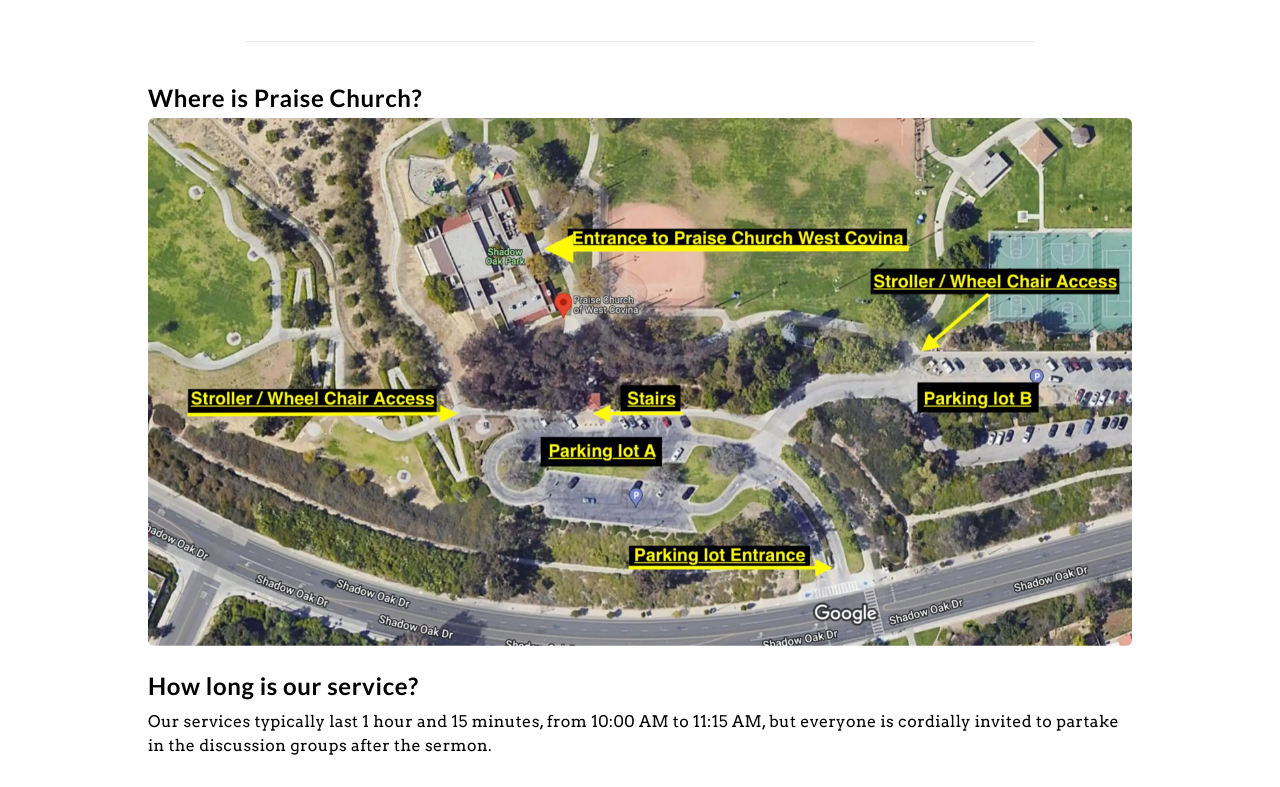
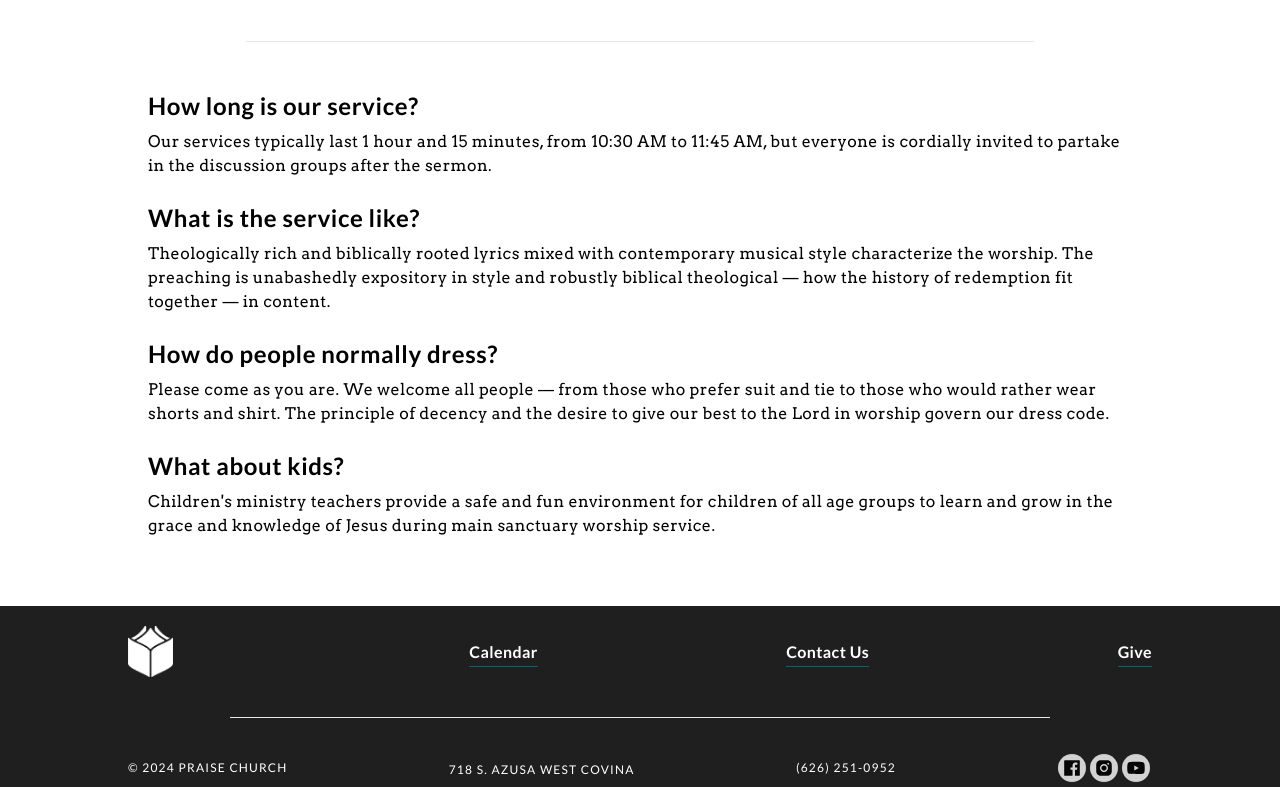
Before and after one commit to PraiseChurch/web, a Next.js app: page /visit in a window 1280 px wide. Shown: the part 987-1774 px from the top of the page. Built offline with nearby package versions, Linux system fonts and the light colour scheme.

Commit message:
chore: update address, google maps link, times, remove legacy maps

```diff
--- a/src/app/modules/Footer.tsx
+++ b/src/app/modules/Footer.tsx
@@ -24,7 +24,10 @@ export const Footer: React.FC = () => {
         <div className="container mx-auto flex flex-col items-center md:flex-row md:w-2/3 md:justify-between">
           <div className="h-1/3 my-1">
             <span className="border-b border-accent-green hover:border-white py-1">
-              <Link href="https://calendar.google.com/calendar/u/3?cid=cHJhaXNlY2h1cmNod2NAZ21haWwuY29t" target="_blank">
+              <Link
+                href="https://calendar.google.com/calendar/u/3?cid=cHJhaXNlY2h1cmNod2NAZ21haWwuY29t"
+                target="_blank"
+              >
                 <Typography variant="button">Calendar</Typography>
               </Link>
             </span>
@@ -53,9 +56,13 @@ export const Footer: React.FC = () => {
           <Typography variant="navSubheading" color="text-white">
             &copy; {currentYear} Praise Church
           </Typography>
-          <Link href="https://www.google.com/maps/place/Shadow+Oak+Park/@34.019624,-117.9025796,17z/data=!3m1!4b1!4m6!3m5!1s0x80c32a22a97be2b1:0xa7984eaf0c6e986a!8m2!3d34.019624!4d-117.9000047!16s%2Fg%2F1thxwhcf?entry=ttu" target="_blank">
+          <Link
+            href="https://maps.app.goo.gl/GQGxeBqrv9CMDAqN7"
+            target="_blank"
+            aria-label="Google Maps link to Praise Church West Covina"
+          >
             <Typography variant="navSubheading" color="text-white">
-              Shadow Oak Park, West Covina, CA 91792
+              718 S. Azusa West Covina
             </Typography>
           </Link>
           <Typography variant="navSubheading" color="text-white">
@@ -64,13 +71,19 @@ export const Footer: React.FC = () => {
         </div>
         <div className="flex items-center justify-center pb-1 md:pb-0">
           <div className="bg-white hover:opacity-100 rounded-full w-7 h-7 flex items-center justify-center mx-0.5 my-1 md:opacity-80">
-            <Link href="https://www.facebook.com/praisechurchwc" target="_blank">
+            <Link
+              href="https://www.facebook.com/praisechurchwc"
+              target="_blank"
+            >
               <span>
                 <AiFillFacebook size="20" color="black" />
               </span>
             </Link>
           </div>
-          <Link href="https://www.instagram.com/praisechurchwc/" target="_blank">
+          <Link
+            href="https://www.instagram.com/praisechurchwc/"
+            target="_blank"
+          >
             <div className="bg-white hover:opacity-100 rounded-full w-7 h-7 flex items-center justify-center mx-0.5 my-1 md:opacity-80">
               <span>
                 <AiFillInstagram size="20" color="black" />
--- a/src/app/sections/HomeCallToAction.tsx
+++ b/src/app/sections/HomeCallToAction.tsx
@@ -7,7 +7,7 @@ export const HomeCallToAction = () => {
         <hr className="w-8/9 mx-auto" />
         <div className="my-16 flex justify-center">
           <Typography>
-            Join us for praise and worship Sunday mornings at 10:00 AM PST
+            Join us for praise and worship Sunday mornings at 10:30 AM PST
           </Typography>
         </div>
         <div className="my-8 flex justify-center">
--- a/src/app/visit/page.tsx
+++ b/src/app/visit/page.tsx
@@ -22,7 +22,7 @@ export default function Visit() {
           in the name of the Father and of the Son and of the Holy Spirit, <sup>20</sup> teaching them to observe all that I have commanded you. And behold, I am with you always, to the end of the age.&quot;
         </TextSubsection>
         <Divider />
-        <Typography variant="sectionSubheading">
+        {/* <Typography variant="sectionSubheading">
           Where is Praise Church?
         </Typography>
         <Image
@@ -32,10 +32,10 @@ export default function Visit() {
           height="0"
           sizes="100vw"
           className="w-full h-auto rounded-md mt-1"
-        />
+        /> */}
         <TextSubsection title="How long is our service?">
-          Our services typically last 1 hour and 15 minutes, from 10:00 AM to
-          11:15 AM, but everyone is cordially invited to partake in the
+          Our services typically last 1 hour and 15 minutes, from 10:30 AM to
+          11:45 AM, but everyone is cordially invited to partake in the
           discussion groups after the sermon.
         </TextSubsection>
         <TextSubsection title="What is the service like?">
```
